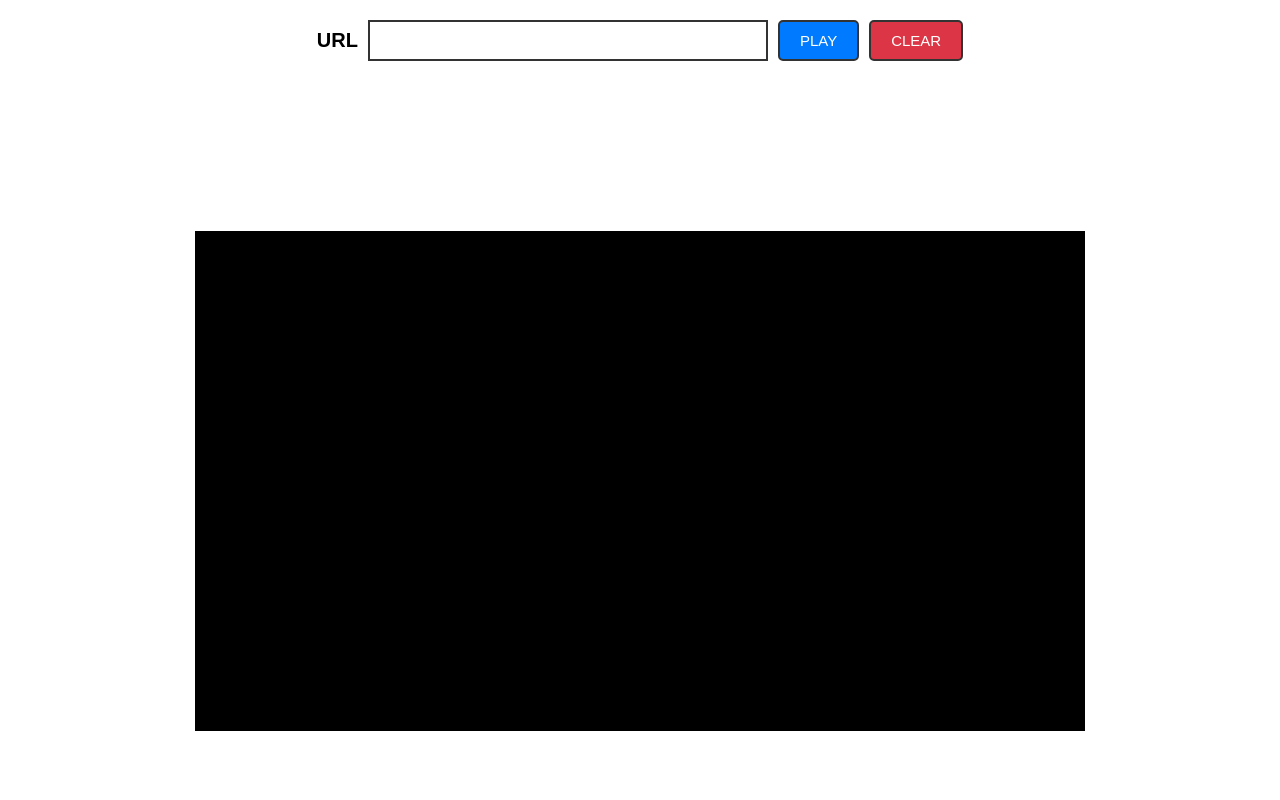
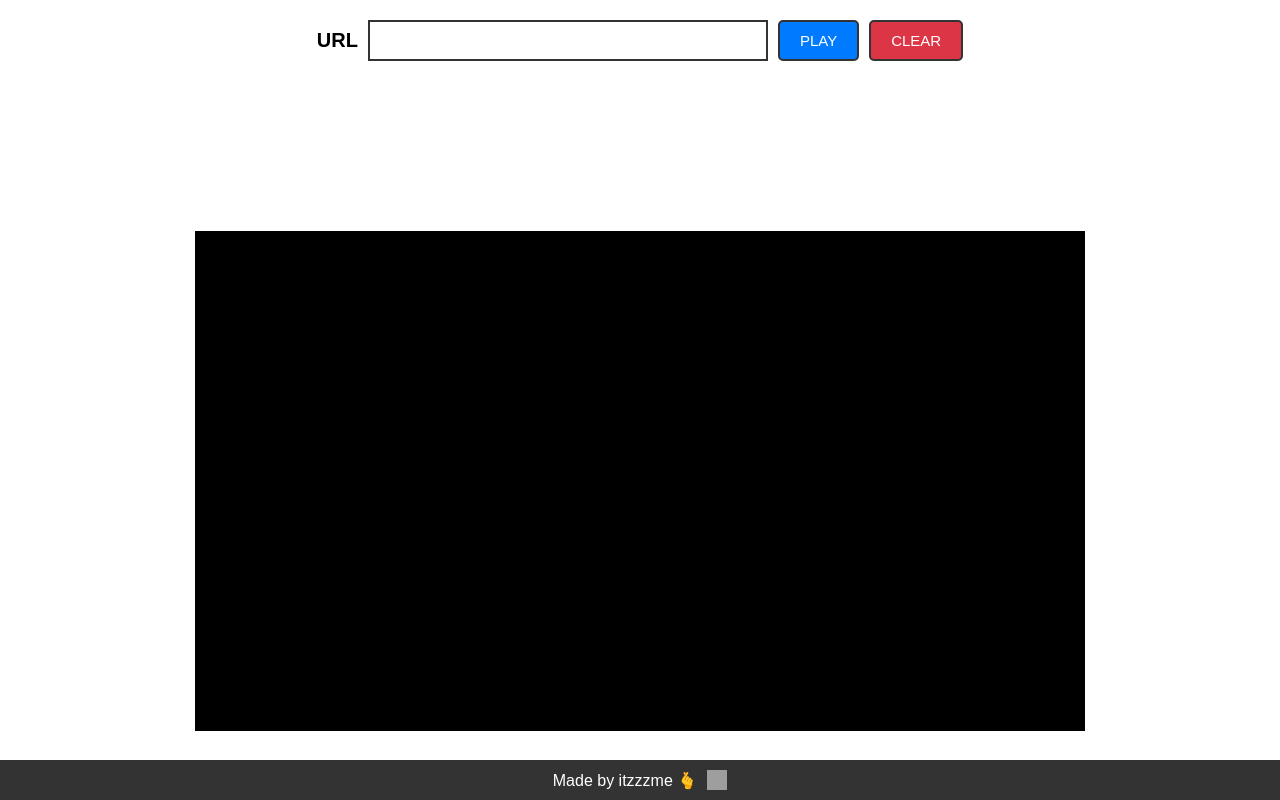
Before and after one commit to scara78/m3u8proxy, a website: page src/index.html in a window 1280 px wide. Drawn offline with Linux system fonts and the light colour scheme; grey boxes are pictures that could not be loaded.

Commit message:
Update index.html

```diff
--- a/src/index.html
+++ b/src/index.html
@@ -91,6 +91,28 @@
       box-sizing: border-box;
       display: none;
     }
+    footer {
+      display: flex;
+      justify-content: center;
+      align-items: center;
+      padding: 10px;
+      background-color: #333;
+      color: white;
+      position: absolute;
+      bottom: 0;
+      width: 100%;
+      box-sizing: border-box;
+    }
+    footer a {
+      color: white;
+      text-decoration: none;
+    }
+    footer .github-icon {
+      width: 20px;
+      height: 20px;
+      vertical-align: middle;
+      margin-left: 10px;
+    }
   </style>
 </head>
 <body>
@@ -105,6 +127,13 @@
   <div class="container">
     <div id="player"></div>
   </div>
+
+  <footer>
+    Made by itzzzme 🫰
+    <a href="https://github.com/itzzzme" target="_blank">
+      <img src="https://img.icons8.com/material-outlined/24/ffffff/github.png" alt="GitHub" class="github-icon"/>
+    </a>
+  </footer>
 
   <script src="https://bradmax.com/client/files/player-js/73a9716fd26717763cd2d46fb9e41463645853de_14815/bradmax_player.js"></script>
   <script type="text/javascript">
```
